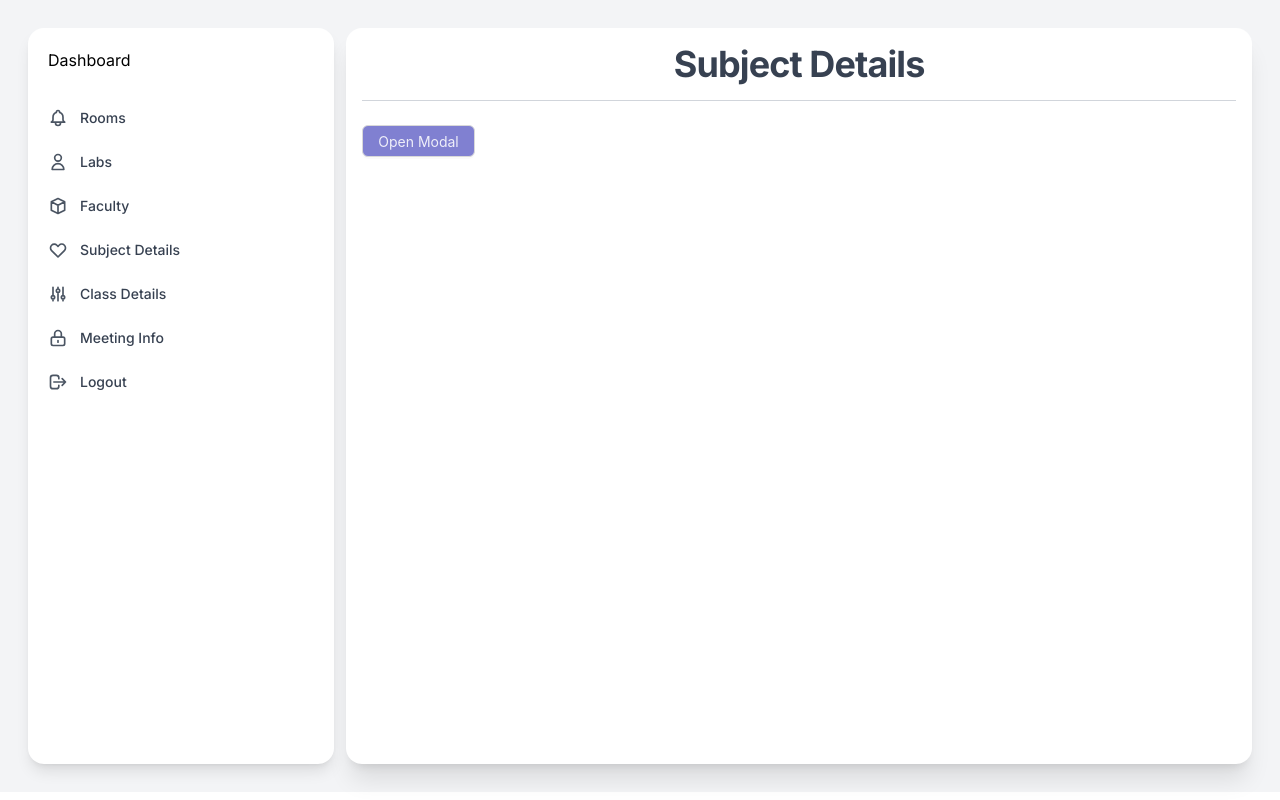
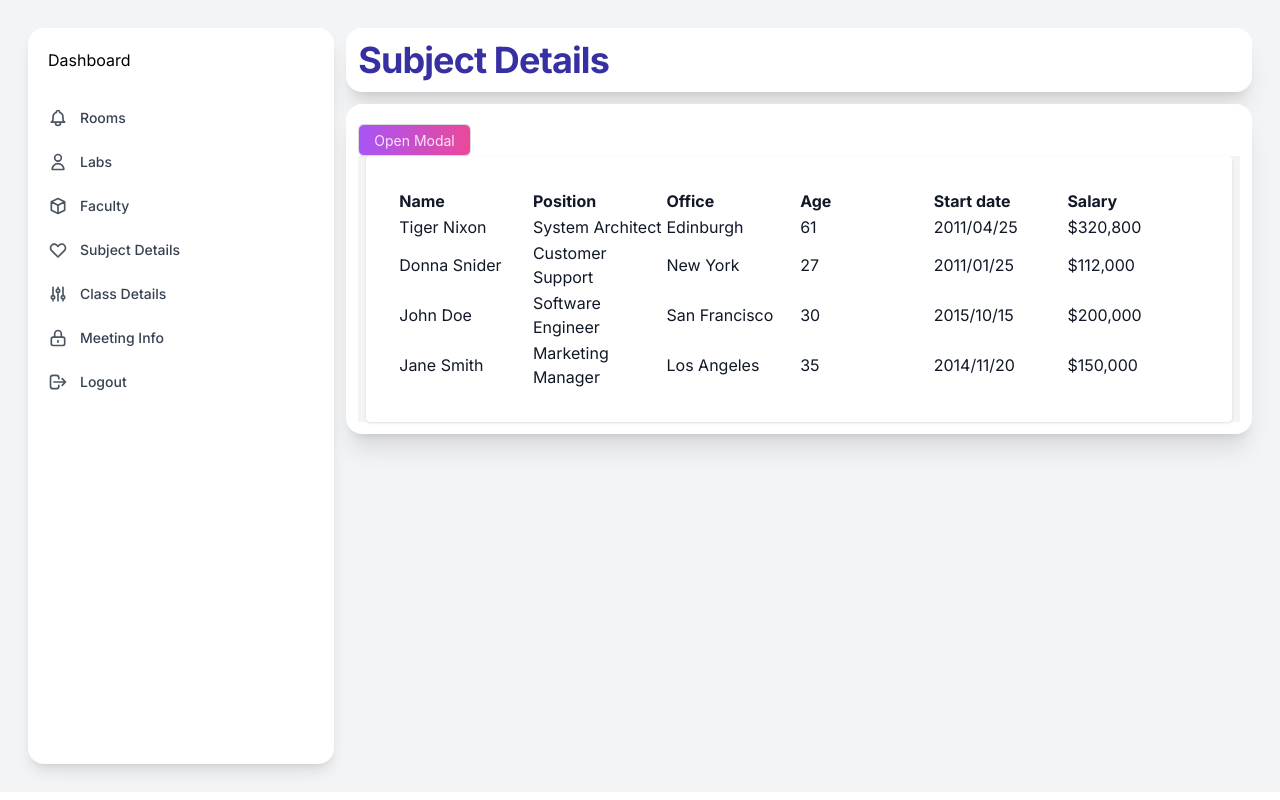
Before and after one commit to RavirajMhalsekar/timetable-generator, a Next.js app: page /components/dashboard/subjects in a window 1280 px wide. Built offline with nearby package versions, Linux system fonts and the light colour scheme.

Commit message:
subject form edited

```diff
--- /dev/null
+++ b/app/Header.tsx
@@ -0,0 +1,18 @@
+// HeaderSection.tsx
+import React, { FC } from 'react';
+
+interface HeaderProps {
+  header: string;
+}
+
+const Header: FC<HeaderProps> = ({ header }) => {
+  return (
+    <div className="bg-white mx-auto text-left p-3 rounded-2xl shadow-xl">
+      <h2 className="text-3xl font-bold tracking-tight text-indigo-800 sm:text-4xl">
+        {header}
+      </h2>
+    </div>
+  );
+};
+
+export default Header;
--- a/app/components/dashboard/layout.tsx
+++ b/app/components/dashboard/layout.tsx
@@ -13,8 +13,8 @@ export default function DashBoardLayout({
       <div className="p-2 bg-gray-100">
         <div className="flex flex-wrap justify-between bg-gray-100 h-[92vh] m-5 rounded-2xl">
           <Sidebar />
-          <div className=" w-[74%]  rounded-2xl bg-white shadow-xl">
-            <div className="p-4">{children}</div>
+          <div className=" w-[74%] rounded-2xl ">
+            <div>{children}</div>
           </div>
         </div>
       </div>
--- a/app/components/dashboard/meetingInfo/FormList.tsx
+++ b/app/components/dashboard/meetingInfo/FormList.tsx
@@ -49,7 +49,7 @@ const FormList: React.FC<FormListProps> = ({ data, onDelete }) => {
               <h3 style={customStyle}>Time</h3>
               {item.time ? moment(item.time).format("HH:mm:ss") : "N/A"}
             </div>
-            <Button onClick={() => onDelete(index)} type="danger">
+            <Button onClick={() => onDelete(index)}>
               Delete
             </Button>
           </List.Item>
--- a/app/components/dashboard/rooms/FormList.tsx
+++ b/app/components/dashboard/rooms/FormList.tsx
@@ -43,10 +43,7 @@ const FormList: React.FC<FormListProps> = ({ data, onDelete }) => {
               <h3 style={customStyle}>capacity</h3>
               {item.capacity}
             </div>
-      <Button
-        onClick={() => onDelete(index)}
-        type="danger"
-      >
+            <Button onClick={() => onDelete(index)} type="danger">
               Delete
             </Button>
           </List.Item>
@@ -62,7 +59,6 @@ const FormList: React.FC<FormListProps> = ({ data, onDelete }) => {
             : false
         }
       />
-
     </div>
   );
 };
--- a/app/components/dashboard/rooms/page.tsx
+++ b/app/components/dashboard/rooms/page.tsx
@@ -3,7 +3,6 @@ import React, { useState, useEffect } from "react";
 import { Button } from "antd";
 import List from "./FormList";
 import Modal from "./RoomForm";
-
 
 interface Data {
   name: string;
@@ -27,7 +26,6 @@ const RoomPage: React.FC = () => {
     setModalVisible(false);
 
     localStorage.setItem(storageKey, JSON.stringify(updatedData));
-
   };
 
   useEffect(() => {
@@ -44,20 +42,19 @@ const RoomPage: React.FC = () => {
   };
 
   return (
-      <div className="App">
-              <h1 className="text-indigo-500 ">Room</h1>
-              <div className="mt-10">
+    <div className="App">
+      <h1 className="text-indigo-500 text-3xl font-bold tracking-tight sm:text-4xl">Room Details</h1>
+      <div className="mt-10">
         <Button
-
-          type="button"
+          // type="button"
           onClick={() => setModalVisible(true)}
           className="text-white bg-gradient-to-r from-purple-500 to-pink-500 hover:bg-gradient-to-l  focus:outline-none  font-medium rounded-lg text-sm px-7 py-5.5 text-center me-2 mb-2"
         >
           Add Data
         </Button>
-        </div>
-        <div className="mt-48">
-      <List data={data} onDelete={handleDelete} />
+      </div>
+      <div className="mt-48">
+        <List data={data} onDelete={handleDelete} />
       </div>
       <Modal
         modalVisible={modalVisible}
--- a/app/components/dashboard/subjects/SubjectForm.tsx
+++ b/app/components/dashboard/subjects/SubjectForm.tsx
@@ -20,14 +20,13 @@ function SubjectForm() {
   return (
     <div>
 
-      <Button className="mt-2" type="default" onClick={showModal}>
+      <Button className="mt-2 text-white bg-gradient-to-r from-purple-500 to-pink-500 hover:bg-gradient-to-l" type="default" onClick={showModal}>
         Open Modal
       </Button>
 
       <Modal
         // title="Add Subject Form"
         open={isModalOpen}
-        onOk={handleOk}
         onCancel={handleCancel}
         footer={null}
       >
@@ -144,7 +143,7 @@ function SubjectForm() {
               Split
             </label>
             <Select
-              placeholder="Select Department"
+              placeholder="Require split?"
               style={{ width: "100%", border: "none", height: 42 }} // Adjust width and border as needed
               onChange={handleChange}
               options={[
--- /dev/null
+++ b/app/components/dashboard/subjects/SubjectsTable.tsx
@@ -0,0 +1,133 @@
+"use client";
+import { useEffect, useRef } from "react";
+import "tailwindcss/tailwind.css";
+
+const DataTableComponent = () => {
+  const tableRef = useRef<HTMLTableElement>(null);
+
+  useEffect(() => {
+    async function loadScripts() {
+      // Load jQuery dynamically
+      const scriptJQuery = document.createElement("script");
+      scriptJQuery.src = "https://code.jquery.com/jquery-3.4.1.min.js";
+      scriptJQuery.async = true;
+      document.body.appendChild(scriptJQuery);
+
+      // Wait for jQuery to load
+      await new Promise((resolve) => {
+        scriptJQuery.onload = resolve;
+      });
+
+      // Load DataTables script
+      const scriptDataTables = document.createElement("script");
+      scriptDataTables.src =
+        "https://cdn.datatables.net/1.10.19/js/jquery.dataTables.min.js";
+      scriptDataTables.async = true;
+      document.body.appendChild(scriptDataTables);
+
+      // Wait for DataTables to load
+      await new Promise((resolve) => {
+        scriptDataTables.onload = resolve;
+      });
+
+      // Load Responsive extension script
+      const scriptResponsive = document.createElement("script");
+      scriptResponsive.src =
+        "https://cdn.datatables.net/responsive/2.2.3/js/dataTables.responsive.min.js";
+      scriptResponsive.async = true;
+      document.body.appendChild(scriptResponsive);
+
+      // Wait for Responsive extension to load
+      await new Promise((resolve) => {
+        scriptResponsive.onload = resolve;
+      });
+
+      // Initialize DataTable
+      if (tableRef.current) {
+        const table = window.$(tableRef.current).DataTable({
+          responsive: true,
+        });
+        table.columns.adjust().responsive.recalc();
+      }
+    }
+
+    loadScripts();
+  }, []);
+
+  return (
+    <div className="bg-gray-100 text-gray-900 w-full leading-normal">
+      <div className="container w-full mx-auto px-2">
+        <div
+          id="recipients"
+          className="p-8 mt-6 lg:mt-0 rounded shadow bg-white"
+        >
+          <div style={{ overflowX: "auto" }}>
+            <table
+              ref={tableRef}
+              id="example"
+              className="stripe hover"
+              style={{ width: "100%", tableLayout: "fixed" }}
+            >
+              <colgroup>
+                <col style={{ width: "16.66%" }} />
+                <col style={{ width: "16.66%" }} />
+                <col style={{ width: "16.66%" }} />
+                <col style={{ width: "16.66%" }} />
+                <col style={{ width: "16.66%" }} />
+                <col style={{ width: "16.66%" }} />
+              </colgroup>
+              <thead>
+                <tr>
+                  <th data-priority="1">Name</th>
+                  <th data-priority="2">Position</th>
+                  <th data-priority="3">Office</th>
+                  <th data-priority="4">Age</th>
+                  <th data-priority="5">Start date</th>
+                  <th data-priority="6">Salary</th>
+                </tr>
+              </thead>
+              <tbody>
+                <tr>
+                  <td>Tiger Nixon</td>
+                  <td>System Architect</td>
+                  <td>Edinburgh</td>
+                  <td>61</td>
+                  <td>2011/04/25</td>
+                  <td>$320,800</td>
+                </tr>
+                {/* Rest of your existing data */}
+                <tr>
+                  <td>Donna Snider</td>
+                  <td>Customer Support</td>
+                  <td>New York</td>
+                  <td>27</td>
+                  <td>2011/01/25</td>
+                  <td>$112,000</td>
+                </tr>
+                {/* Additional 20 dummy rows */}
+                <tr>
+                  <td>John Doe</td>
+                  <td>Software Engineer</td>
+                  <td>San Francisco</td>
+                  <td>30</td>
+                  <td>2015/10/15</td>
+                  <td>$200,000</td>
+                </tr>
+                <tr>
+                  <td>Jane Smith</td>
+                  <td>Marketing Manager</td>
+                  <td>Los Angeles</td>
+                  <td>35</td>
+                  <td>2014/11/20</td>
+                  <td>$150,000</td>
+                </tr>
+              </tbody>
+            </table>
+          </div>
+        </div>
+      </div>
+    </div>
+  );
+};
+
+export default DataTableComponent;
--- a/app/components/dashboard/subjects/page.tsx
+++ b/app/components/dashboard/subjects/page.tsx
@@ -1,15 +1,15 @@
+import Header from "@/app/Header";
 import SubjectForm from "./SubjectForm";
+import SubjectTable from "./SubjectsTable";
 
 export default function SubjectsPage() {
   return (
-    <div className="bg-white">
-      <div className="mx-auto max-w-2xl text-center">
-        <h2 className="text-3xl font-bold tracking-tight text-gray-700 sm:text-4xl">
-         Subject Details
-        </h2>
+    <div>
+      <Header header="Subject Details" />
+      <div className="bg-white  text-left p-3 rounded-2xl mt-3 w-fit shadow-xl">
+        <SubjectForm />
+        <SubjectTable />
       </div>
-      <hr className="h-px my-4 bg-gray-300 border-0 "/>
-      <SubjectForm/>
     </div>
   );
 }
--- a/package.json
+++ b/package.json
@@ -11,7 +11,10 @@
   "dependencies": {
     "@heroicons/react": "^2.0.18",
     "@material-tailwind/react": "^2.1.4",
+    "@types/jquery": "^3.5.29",
     "antd": "^5.11.2",
+    "jquery": "^3.7.1",
+    "moment": "^2.29.4",
     "next": "14.0.3",
     "react": "^18",
     "react-dom": "^18"
```
Also changed, not shown: 1 other file (tests, documents, lock files or other folders). Lines whose indentation alone changed are shown as unchanged.
